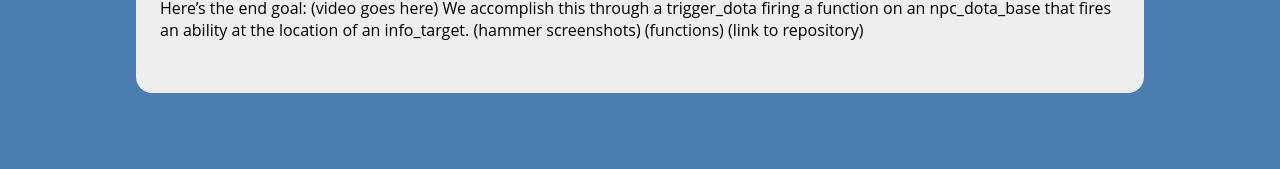
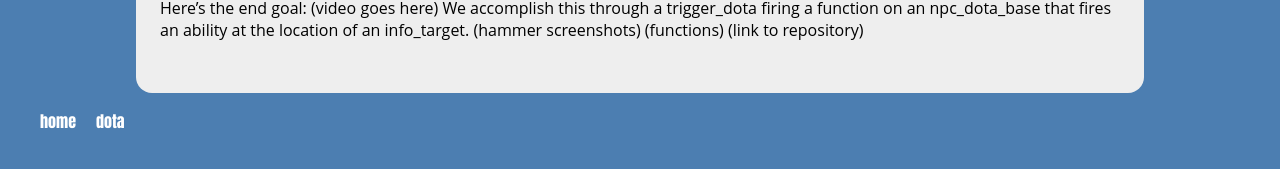
Before and after one commit to Thristhart/techniques, a Jekyll site: the page built from dota/arrow-trap.md, in a window 1280 px wide. Shown: the part 131-300 px from the top of the page. Built offline with Jekyll 4.4.1, drawn with Linux system fonts in a browser that asks for light colours; some web fonts are replaced.

Commit message:
Updated pages.html

```diff
--- a/_layouts/pages.html
+++ b/_layouts/pages.html
@@ -12,5 +12,8 @@
       	<article id="content">
     		{{ content }}
       	</article>
+      	<footer>
+        	{% include navigation.html %}
+      	</footer>
     </body>
 </html>
```
